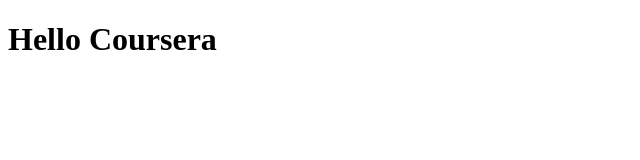
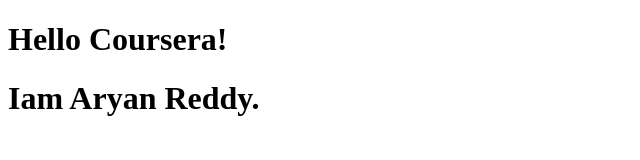
Before and after one commit to aryanreddy37/coursera-test, a plain HTML site: page site/index.html in a window 1280 px wide. Shown: the whole page, without its empty margins (0-640 px from the left). Drawn offline with Linux system fonts and the light colour scheme.

Commit message:
adding a line

```diff
--- a/site/index.html
+++ b/site/index.html
@@ -6,6 +6,7 @@
 	<title>Hello Coursera!</title>
 </head>
 <body>
-<h1>Hello Coursera</h1>
+<h1>Hello Coursera!</h1>
+<h1>Iam Aryan Reddy.</h1>
 </body>
 </html>
```
